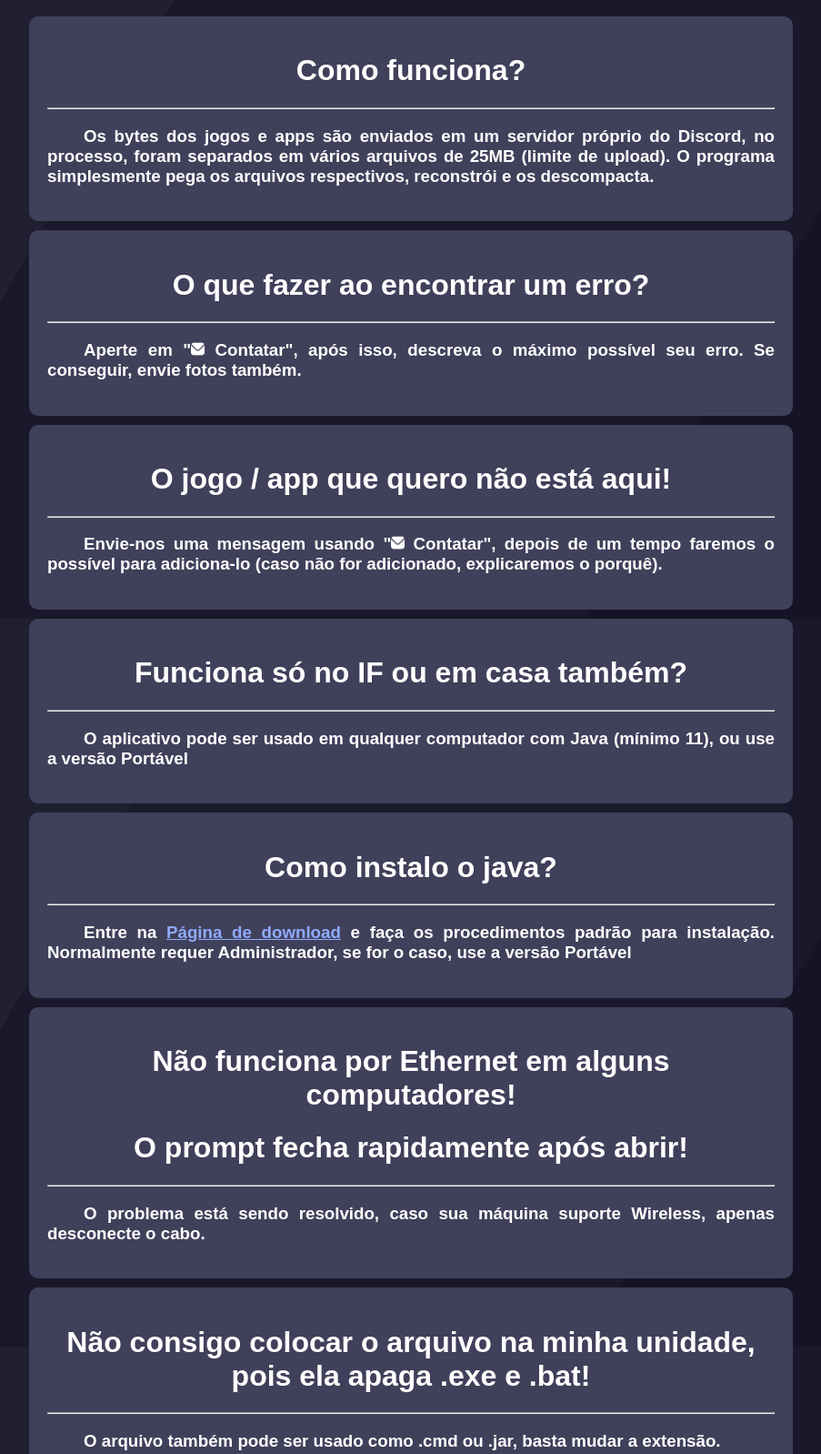
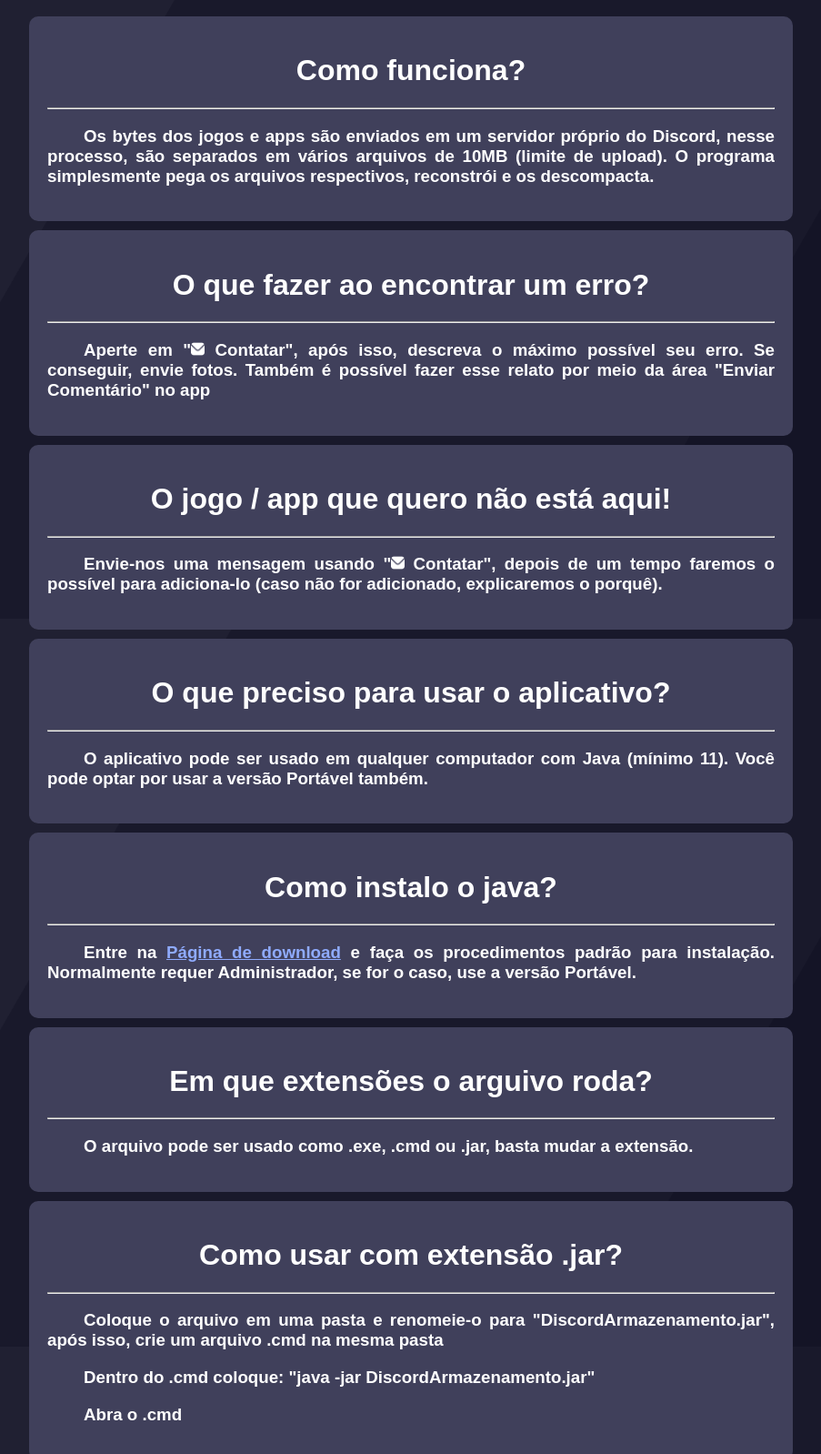
Before and after one commit to Ferrarex/PowerProject, a plain HTML site: page faq.html in a window 1280 px wide. Shown: the part 120-1718 px from the top of the page at 91% size, without its empty margins (188-1091 px from the left). Drawn offline with Linux system fonts and the light colour scheme.

Commit message:
Update faq.html

```diff
--- a/faq.html
+++ b/faq.html
@@ -15,15 +15,16 @@
     <div class="box">
         <h1>Como funciona?</h1>
         <hr>
-        <h3>Os bytes dos jogos e apps são enviados em um servidor próprio do Discord, no processo,
-            foram separados em vários arquivos de 25MB (limite de upload). O programa simplesmente pega os arquivos
+        <h3>Os bytes dos jogos e apps são enviados em um servidor próprio do Discord, nesse processo,
+            são separados em vários arquivos de 10MB (limite de upload). O programa simplesmente pega os arquivos
             respectivos, reconstrói e os descompacta.</h3>
     </div>
     <div class="box">
         <h1>O que fazer ao encontrar um erro?</h1>
         <hr>
         <h3>Aperte em "<img style="width: 15px;" src="images/email.png"> Contatar", após isso,
-            descreva o máximo possível seu erro. Se conseguir, envie fotos também.</h3>
+            descreva o máximo possível seu erro. Se conseguir, envie fotos. Também é possível fazer esse relato por meio
+            da área "Enviar Comentário" no app</h3>
     </div>
     <div class="box">
         <h1>O jogo / app que quero não está aqui!</h1>
@@ -32,9 +33,9 @@
         <h3>Envie-nos uma mensagem usando "<img style="width: 15px;" src="images/email.png"> Contatar", depois de um tempo faremos o possível para adiciona-lo (caso não for adicionado, explicaremos o porquê).</h3>
     </div>
     <div class="box">
-        <h1>Funciona só no IF ou em casa também?</h1>
+        <h1>O que preciso para usar o aplicativo?</h1>
         <hr>
-        <h3>O aplicativo pode ser usado em qualquer computador com Java (mínimo 11), ou use a versão Portável</h3>
+        <h3>O aplicativo pode ser usado em qualquer computador com Java (mínimo 11). Você pode optar por usar a versão Portável também.</h3>
     </div>
     <div class="box">
         <h1>Como instalo o java?</h1>
@@ -42,19 +43,13 @@
         <h3>Entre na <a style="color:#8FABFE"
                 href="https://download.oracle.com/java/21/latest/jdk-21_windows-x64_bin.exe">Página de download</a> e
             faça os procedimentos padrão para instalação. Normalmente requer Administrador, se for o caso, use a versão
-            Portável</h3>
+            Portável.</h3>
     </div>
     <div class="box">
-        <h1>Não funciona por Ethernet em alguns computadores!</h1>
-        <h1>O prompt fecha rapidamente após abrir!</h1>
-        <hr>
-        <h3>O problema está sendo resolvido, caso sua máquina suporte Wireless, apenas desconecte o cabo.</h3>
-    </div>
-    <div class="box">
-        <h1>Não consigo colocar o arquivo na minha unidade, pois ela apaga .exe e .bat!</h1>
+        <h1>Em que extensões o arguivo roda?</h1>
         </h1>
         <hr>
-        <h3>O arquivo também pode ser usado como .cmd ou .jar, basta mudar a extensão.</h3>
+        <h3>O arquivo pode ser usado como .exe, .cmd ou .jar, basta mudar a extensão.</h3>
     </div>
     <div class="box">
         <h1>Como usar com extensão .jar?</h1>
```
